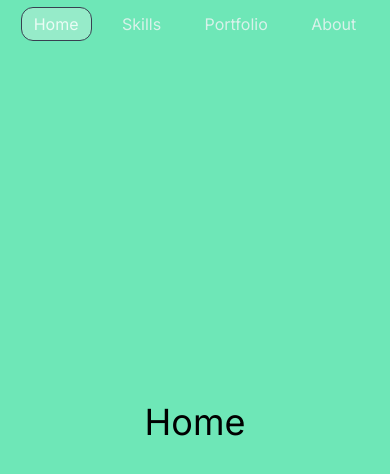
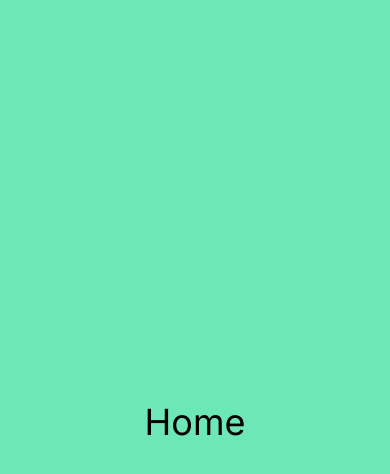
Before and after one commit to Arden27/portfolio, a Next.js app: page /snap in a window 390 px wide. Shown: the top 474 px of the page. Built offline with nearby package versions, Linux system fonts and the light colour scheme.

Commit message:
animated nav added

```diff
--- a/src/app/page.js
+++ b/src/app/page.js
@@ -7,24 +7,25 @@ import Home from "@/components/home";
 import Skills from "@/components/skills";
 import Chat from "@/components/chat";
 
-import { useRef } from "react";
+import { useRef, useState } from "react";
 
 export default function Page() {
     const mainRef = useRef();
+    const [isVisible, setIsVisible] = useState(false);
 
     return (
         <main
             ref={mainRef}
             className="z-20 relative box-border h-[100svh] w-screen snap-y snap-mandatory overflow-scroll scroll-smooth"
         >
-            <NavBar mainRef={mainRef} />
+            <NavBar mainRef={mainRef} isHomeVisible={isVisible} />
             <Chat />
 
             <section
                 id="home-section"
                 className="flex h-[100svh] w-screen snap-start items-center justify-center "
             >
-                <Home />
+                <Home isVisible={isVisible} setIsVisible={setIsVisible}/>
             </section>
 
             <section
--- a/src/components/home.js
+++ b/src/components/home.js
@@ -2,8 +2,7 @@ import Image from "next/image"
 import { useState, useEffect, useRef } from "react";
 import Spinner from '../../public/img/spinner.svg'
 
-export default function Home() {
-    const [isVisible, setIsVisible] = useState(false);
+export default function Home({ isVisible, setIsVisible }) {
     const imageWrapperRef = useRef(null);
 
     useEffect(() => {
--- a/src/components/nav.js
+++ b/src/components/nav.js
@@ -2,12 +2,27 @@
 
 import { useEffect, useState } from "react";
 
-const NavBar = ({ mainRef }) => {
+const NavBar = ({ mainRef, isHomeVisible }) => {
     const [activeLink, setActiveLink] = useState("home-section");
     const [shadow, setShadow] = useState(false);
     const [scrollInitiator, setScrollInitiator] = useState(null); // Add this to track which link initiated the scroll
 
     const isSafari = typeof navigator !== 'undefined' && /^((?!chrome|android).)*safari/i.test(navigator.userAgent) && !/Mobi|Android/i.test(navigator.userAgent);
+
+    const [navItemsVisible, setNavItemsVisible] = useState(false);
+    const [initialRender, setInitialRender] = useState(true);
+
+    useEffect(() => {
+        if (isHomeVisible) {
+            setTimeout(() => {
+                setNavItemsVisible(true);
+            }, 50); // Start showing items after a 50ms delay.
+
+            setTimeout(() => {
+                setInitialRender(false);
+            }, 1000); // Assuming the cumulative delay for all items is 700ms, we set this to 1000ms to be sure.
+        }
+    }, [isHomeVisible]);
 
     const handleScroll = () => {
         if (!mainRef.current) return;
@@ -82,39 +97,56 @@ const NavBar = ({ mainRef }) => {
         >
             <div
                 onClick={() => handleNavLinkClick("home-section")}
-                className={`relative md:mx-2 cursor-pointer border px-3 p-1 rounded-xl transition ease-in duration-500 ${
-                    activeLink === "home-section" ? " bg-gray-100/30 border-gray-700 text-white/80" : "border-transparent text-gray-100/80"
-                }`}
+                className={`
+                    relative md:mx-2 cursor-pointer border px-3 p-1 rounded-xl
+                    transition-all duration-500
+                    ${navItemsVisible ? 'scale-100 opacity-100' : 'scale-0 opacity-0'}
+                    ${activeLink === "home-section" ? "bg-gray-100/30 border-gray-700 text-white/80" : "border-transparent text-gray-100/80"}
+                `}
+                style={initialRender && navItemsVisible ? { transitionDelay: '150ms' } : {}}
             >
                 Home
             </div>
+
             <div
                 onClick={() => handleNavLinkClick("skills-section")}
-                className={`relative md:mx-2 cursor-pointer border px-3 p-1 rounded-xl transition ease-in duration-500  ${
-                    activeLink === "skills-section" ? " bg-gray-100/30 border-gray-700 text-white/80" : "border-transparent text-gray-100/80"
-                }`}
+                className={`
+                    relative md:mx-2 cursor-pointer border px-3 p-1 rounded-xl
+                    transition-all duration-500
+                    ${navItemsVisible ? 'scale-100 opacity-100' : 'scale-0 opacity-0'}
+                    ${activeLink === "skills-section" ? "bg-gray-100/30 border-gray-700 text-white/80" : "border-transparent text-gray-100/80"}
+                `}
+                style={initialRender && navItemsVisible ? { transitionDelay: '300ms' } : {}}
             >
                 Skills
             </div>
+
             <div
                 onClick={() => handleNavLinkClick("portfolio-section")}
-                className={`relative md:mx-2 cursor-pointer border px-3 p-1 rounded-xl transition ease-in duration-500 ${
-                    activeLink === "portfolio-section" ? " bg-gray-100/30 border-gray-700 text-white/80" : "border-transparent text-gray-100/80"
-                }`}
+                className={`
+                    relative md:mx-2 cursor-pointer border px-3 p-1 rounded-xl
+                    transition-all duration-500
+                    ${navItemsVisible ? 'scale-100 opacity-100' : 'scale-0 opacity-0'}
+                    ${activeLink === "portfolio-section" ? "bg-gray-100/30 border-gray-700 text-white/80" : "border-transparent text-gray-100/80"}
+                `}
+                style={initialRender && navItemsVisible ? { transitionDelay: '500ms' } : {}}
             >
                 Portfolio
             </div>
+
             <div
                 onClick={() => handleNavLinkClick("about-section")}
-                className={`relative md:mx-2 md:mr-20 cursor-pointer border px-3 p-1 rounded-xl transition ease-in duration-500 ${
-                    activeLink === "about-section" ? " bg-gray-100/30 border-gray-700 text-white/80" : "border-transparent text-gray-100/80"
-                }`}
+                className={`
+                    relative md:mx-2 md:mr-20 cursor-pointer border px-3 p-1 rounded-xl
+                    transition-all duration-500
+                    ${navItemsVisible ? 'scale-100 opacity-100' : 'scale-0 opacity-0'}
+                    ${activeLink === "about-section" ? "bg-gray-100/30 border-gray-700 text-white/80" : "border-transparent text-gray-100/80"}
+                `}
+                style={initialRender && navItemsVisible ? { transitionDelay: '700ms' } : {}}
             >
                 About
             </div>
-
         </nav>
-
     );
 };
 
```
